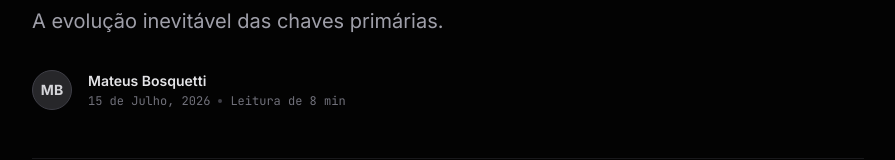
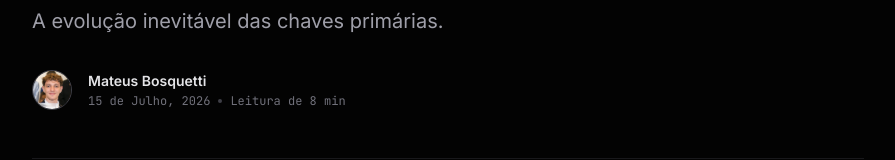
Before and after one commit to mateusbosquetti/UUID-V7---The-New-Default, a Next.js app: page / in a window 1280 px wide. Shown: the part 259-419 px from the top of the page, without its empty margins (192-1087 px from the left). Built offline with nearby package versions, Linux system fonts and the light colour scheme.

Commit message:
feat: add author profile photo to header

```diff
--- a/src/app/page.tsx
+++ b/src/app/page.tsx
@@ -24,9 +24,11 @@ export default function Home() {
 
           {/* AUTHOR METADATA */}
           <div className="mt-8 flex items-center gap-4">
-            <div className="h-10 w-10 rounded-full bg-zinc-800 border border-zinc-700 flex items-center justify-center text-zinc-300 font-bold text-sm">
-              MB
-            </div>
+            <img
+              src="/autor.jpg"
+              alt="Mateus Bosquetti"
+              className="h-10 w-10 rounded-full object-cover border border-zinc-700"
+            />
             <div className="flex flex-col">
               <span className="text-sm font-semibold text-zinc-200">Mateus Bosquetti</span>
               <div className="mt-0.5 flex items-center gap-2 font-mono text-xs text-zinc-500">
```
Also changed, not shown: public/autor.jpg (added).
